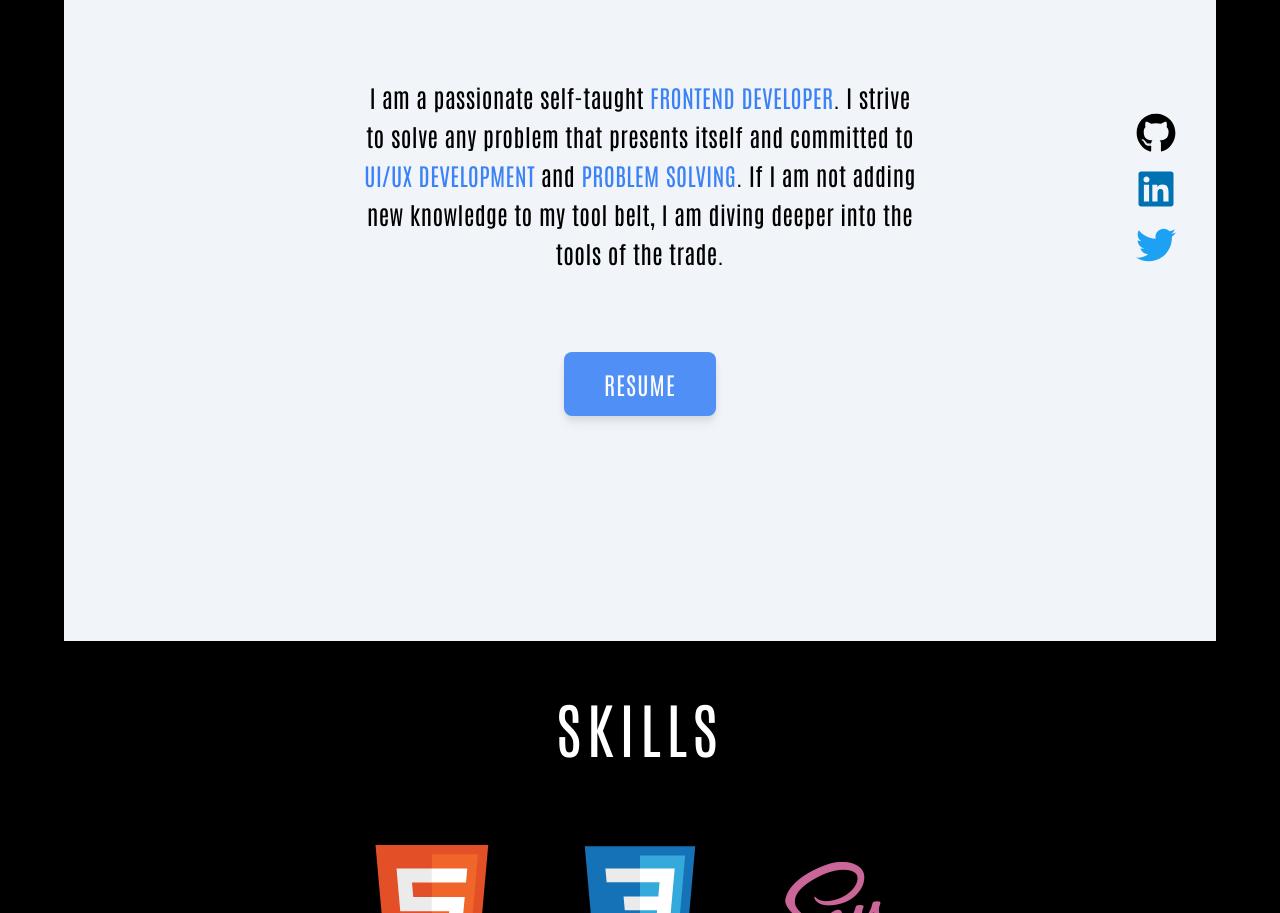
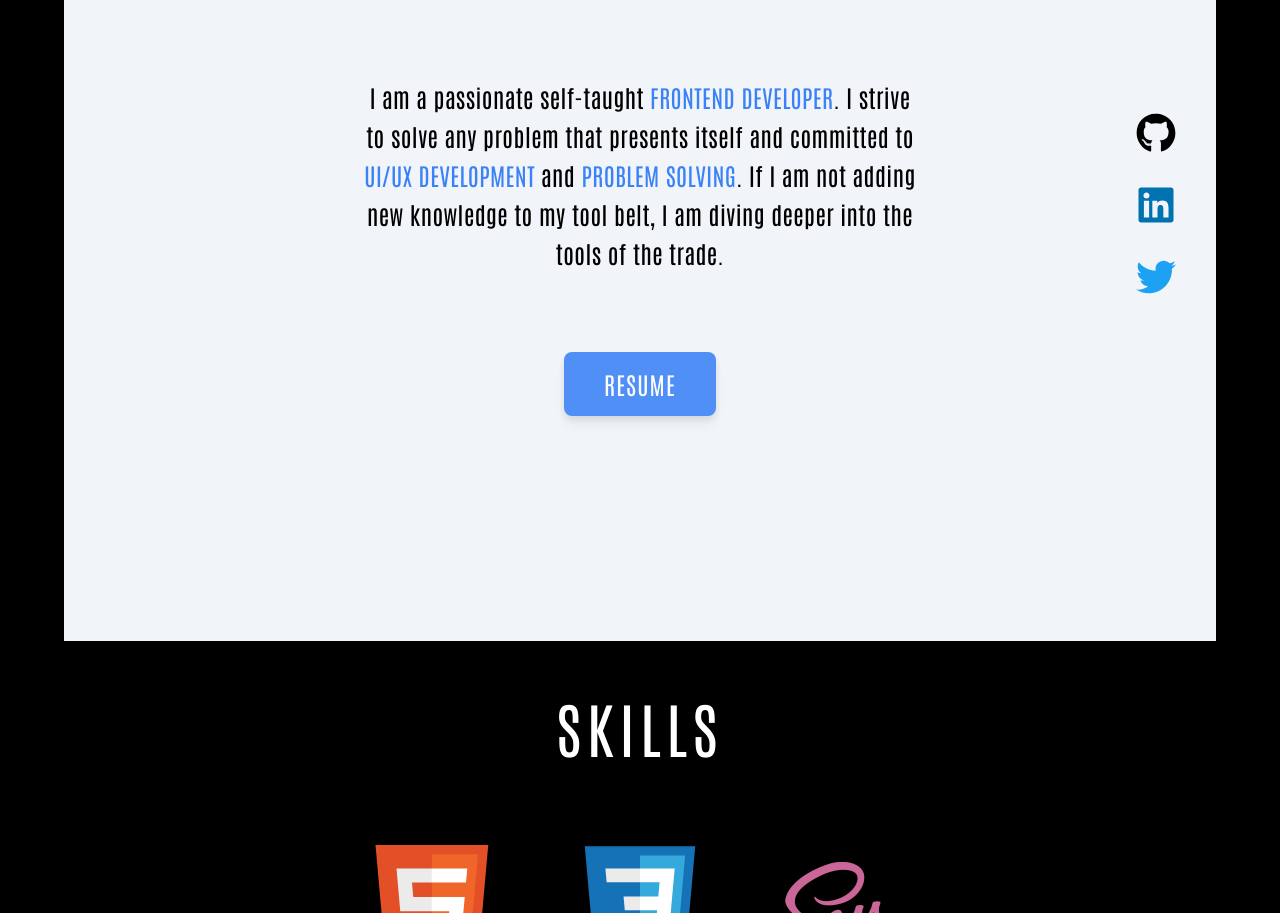
Before and after one commit to mdubelbeis/portfolio-v2, a React (Vite) app: page / in a window 1280 px wide. Shown: the part 1023-1936 px from the top of the page. Built offline with nearby package versions, Linux system fonts and the light colour scheme.

Commit message:
fixed sizing for links

```diff
--- a/src/components/Contact.tsx
+++ b/src/components/Contact.tsx
@@ -18,7 +18,7 @@ const Contact: React.FC = () => {
     >
       {/* <h3 className="text-black text-5xl">CONTACT</h3> */}
       <div id="content-container" className="p-2">
-        <div id="contact-links-wrapper" className={`${showMenu} flex flex-col items-center justify-center gap-4 mb-4`}>
+        <div id="contact-links-wrapper" className={`${showMenu} flex flex-col items-center justify-end gap-4 lg:justify-center lg:gap-8 mb-4`}>
           <div>
             <a href="www.github.com/mdubelbeis" target="_blank">
               <FaGithub size={40} />
@@ -35,9 +35,11 @@ const Contact: React.FC = () => {
             </a>
           </div>
         </div>
-        <button className="lg:hidden" onClick={handleMenuClick}>
-          <FaHamburger size={40} />
-        </button>
+        <div className="flex justify-center">
+          <button className="lg:hidden" onClick={handleMenuClick}>
+            <FaHamburger size={40} />
+          </button>
+        </div>
       </div>
     </aside>
   );
```
